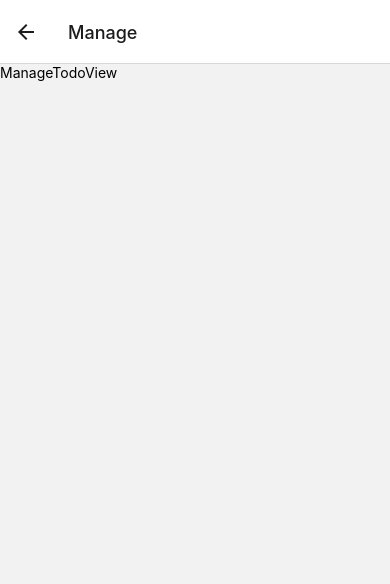
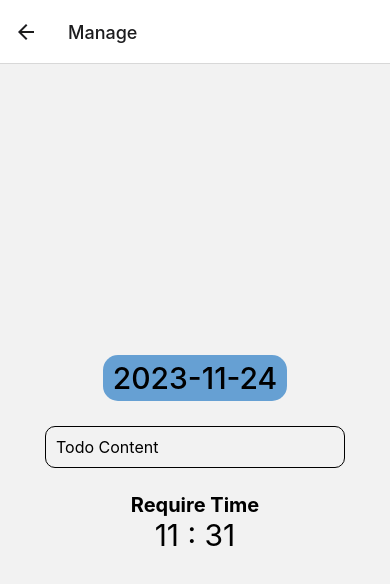
Before and after one commit to ajou-time-wise/time-wise, a React Native app: screen /Manage in a window 390 px wide. Shown: the top 584 px of the page. Built offline with nearby package versions, Linux system fonts and the light colour scheme.

Commit message:
feat : 등록폼 구현

```diff
--- /dev/null
+++ b/components/ManageTodo/Time.js
@@ -0,0 +1,31 @@
+import { View, Text, StyleSheet } from "react-native";
+
+function Time({ text, todo }) {
+  return (
+    <View style={styles.container}>
+      <Text style={styles.titleText}>{text}</Text>
+      <Text style={styles.timeText}>
+        {todo.requireTime.getHours()} : {todo.requireTime.getMinutes()}
+      </Text>
+    </View>
+  );
+}
+
+export default Time;
+
+const styles = StyleSheet.create({
+  container: {
+    flexDirection: "column",
+    justifyContent: "center",
+    alignItems: "center",
+    marginVertical: 10,
+    marginHorizontal: 10,
+  },
+  titleText: {
+    fontSize: 20,
+    fontWeight: "bold",
+  },
+  timeText: {
+    fontSize: 30,
+  },
+});
--- /dev/null
+++ b/components/ManageTodo/TodoContent.js
@@ -0,0 +1,32 @@
+import { View, Text, TextInput, StyleSheet } from "react-native";
+
+function TodoContent({ todo, setTodo }) {
+  return (
+    <View style={styles.container}>
+      <TextInput
+        style={styles.textInput}
+        placeholder="Todo Content"
+        value={todo.TodoContent}
+        onChangeText={(text) =>
+          setTodo((prevTodo) => ({ ...prevTodo, content: text }))
+        }
+      />
+    </View>
+  );
+}
+
+export default TodoContent;
+
+const styles = StyleSheet.create({
+  container: {
+    marginVertical: 10,
+  },
+  textInput: {
+    borderRadius: 10,
+    borderWidth: 0.5,
+    width: 300,
+    padding: 10,
+    fontSize: 16,
+    margin: 5,
+  },
+});
--- /dev/null
+++ b/components/ManageTodo/TodoDate.js
@@ -0,0 +1,49 @@
+import { View, Text, StyleSheet, Pressable } from "react-native";
+import { Colors } from "../../constant/colors";
+import { getFormattedDate } from "../../utils/date";
+import { useState } from "react";
+import { DateTimePickerAndroid } from "@react-native-community/datetimepicker";
+
+function TodoDate({ todo, setTodo }) {
+  const [selectedDate, setSelectDate] = useState(todo.date);
+  const showDatePicker = () => {
+    DateTimePickerAndroid.open({
+      value: selectedDate,
+      onChange: (event, selectedDate) => {
+        const currentDate = selectedDate || selectedDate; // Android에서 취소할 경우 null이 올 수 있음
+        setTodo((prevTodo) => ({ ...prevTodo, date: currentDate }));
+      },
+      mode: "date",
+      is24Hour: true,
+    });
+  };
+  return (
+    <Pressable
+      onPress={showDatePicker}
+      style={({ pressed }) => pressed && styles.pressed}
+    >
+      <View style={styles.container}>
+        <Text style={styles.text}>{getFormattedDate(todo.date)}</Text>
+      </View>
+    </Pressable>
+  );
+}
+
+export default TodoDate;
+
+const styles = StyleSheet.create({
+  container: {
+    backgroundColor: Colors.color50,
+    borderRadius: 15,
+    paddingHorizontal: 10,
+    paddingVertical: 5,
+    marginVertical: 10,
+  },
+  text: {
+    fontSize: 30,
+    fontWeight: "500",
+  },
+  pressed: {
+    opacity: 0.75,
+  },
+});
--- a/constant/colors.js
+++ b/constant/colors.js
@@ -1,4 +1,4 @@
 export const Colors = {
+  color30: "#b4d8f8cc",
   color50: "#448ccccc",
-  color30: "#b4d8f8cc",
 };
--- a/package.json
+++ b/package.json
@@ -9,17 +9,18 @@
     "web": "expo start --web"
   },
   "dependencies": {
+    "@react-native-community/datetimepicker": "7.2.0",
     "@react-navigation/bottom-tabs": "^6.5.11",
     "@react-navigation/native": "^6.1.9",
     "@react-navigation/native-stack": "^6.9.17",
     "expo": "~49.0.15",
+    "expo-checkbox": "~2.4.0",
     "expo-status-bar": "~1.6.0",
     "react": "18.2.0",
     "react-native": "0.72.6",
     "react-native-calendars": "^1.1302.0",
     "react-native-safe-area-context": "4.6.3",
-    "react-native-screens": "~3.22.0",
-    "expo-checkbox": "~2.4.0"
+    "react-native-screens": "~3.22.0"
   },
   "devDependencies": {
     "@babel/core": "^7.20.0"
--- a/screens/ManageTodoView.js
+++ b/screens/ManageTodoView.js
@@ -1,11 +1,54 @@
-import { View, Text } from "react-native";
+import { useState } from "react";
+import { View, Text, StyleSheet, Pressable } from "react-native";
+import { getFormattedDate } from "../utils/date";
+import { Colors } from "../constant/colors";
+import TodoDate from "../components/ManageTodo/TodoDate";
+import TodoContent from "../components/ManageTodo/TodoContent";
+import Time from "../components/ManageTodo/Time";
+import { DateTimePickerAndroid } from "@react-native-community/datetimepicker";
 
 function ManageTodoView() {
+  const [todo, setTodo] = useState({
+    date: new Date(),
+    isChecked: false,
+    content: "",
+    requireTime: new Date(),
+  });
+  const [selectTime, setSelectTime] = useState(todo.requireTime);
+  const showTimePicker = () => {
+    DateTimePickerAndroid.open({
+      value: selectTime,
+      onChange: (event, selectTime) => {
+        const currentTime = selectTime || todo.requireTime;
+        setTodo((prevTodo) => ({ ...prevTodo, requireTime: currentTime }));
+      },
+      mode: "time",
+      is24Hour: true,
+    });
+  };
   return (
-    <View>
-      <Text>ManageTodoView</Text>
+    <View style={styles.container}>
+      <TodoDate todo={todo} setTodo={setTodo} />
+      <TodoContent todo={todo} setTodo={setTodo} />
+      <Pressable
+        onPress={showTimePicker}
+        style={({ pressed }) => pressed && styles.pressed}
+      >
+        <Time todo={todo} setTodo={setTodo} text={"Require Time"} />
+      </Pressable>
     </View>
   );
 }
 
 export default ManageTodoView;
+
+const styles = StyleSheet.create({
+  container: {
+    flex: 1,
+    justifyContent: "center",
+    alignItems: "center",
+  },
+  pressed: {
+    opacity: 0.75,
+  },
+});
```
Also changed, not shown: 1 other file (tests, documents, lock files or other folders).
